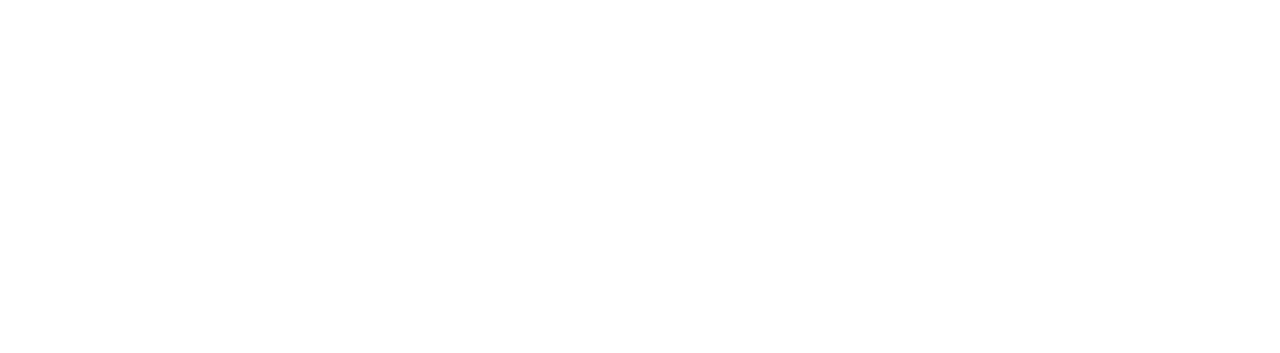
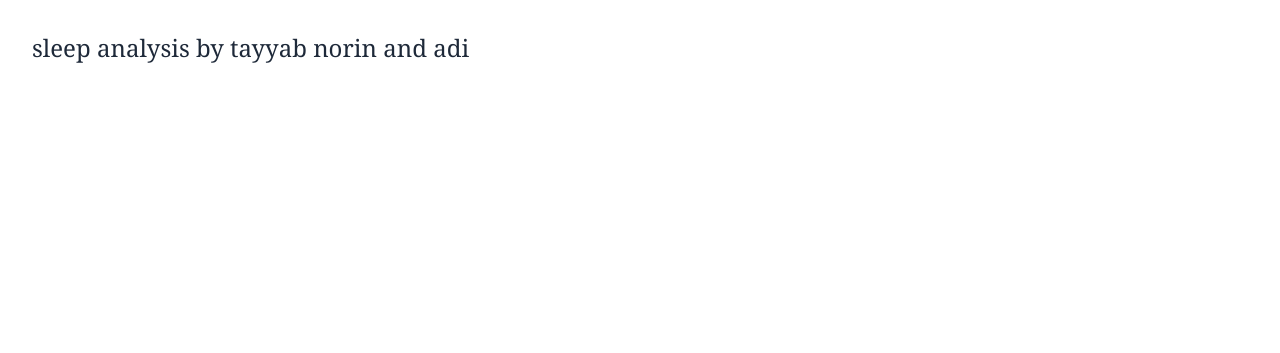
Before and after one commit to vmp-nori/Sleep-analysis-website, a website built with Vite: page index.html in a window 1280 px wide. Shown: the top 353 px of the page. Built offline with nearby package versions, Linux system fonts and the light colour scheme; a web font is replaced by a local one.

Commit message:
Update title position and font size

```diff
--- a/index.html
+++ b/index.html
@@ -14,8 +14,8 @@
   <link rel="stylesheet" href="./style.css">
 </head>
 
-<body class="bg-white text-black font-body min-h-screen flex items-center justify-center">
-  <h1 class="text-4xl md:text-5xl lg:text-6xl font-heading text-center px-4">
+<body class="bg-white text-black font-body min-h-screen p-8">
+  <h1 class="text-2xl font-heading text-gray-800">
     sleep analysis by tayyab norin and adi
   </h1>
   <script type="module" src="/main.js"></script>
```
